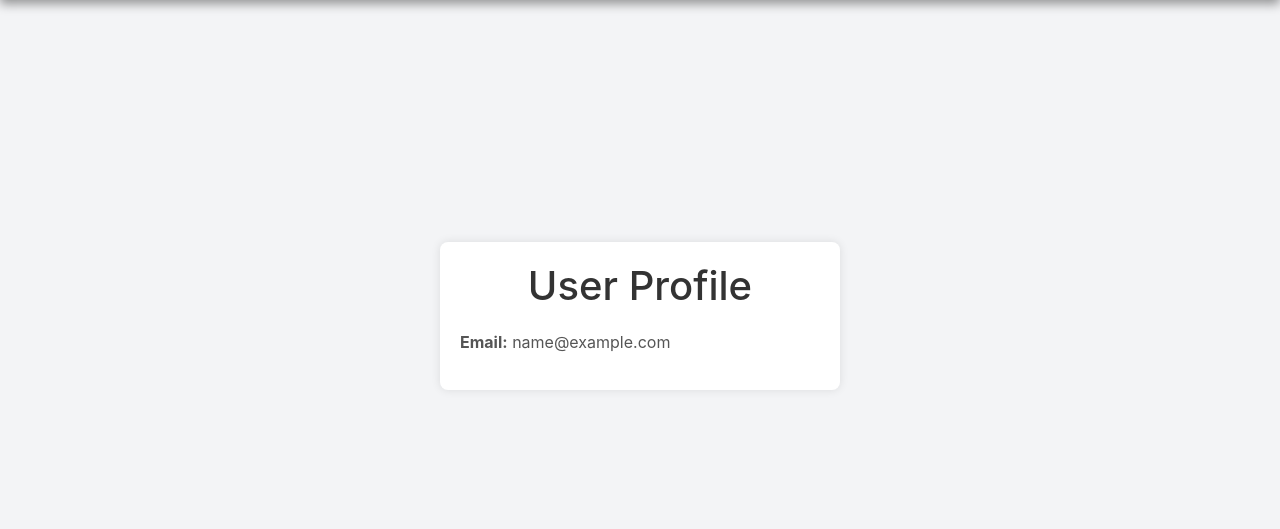
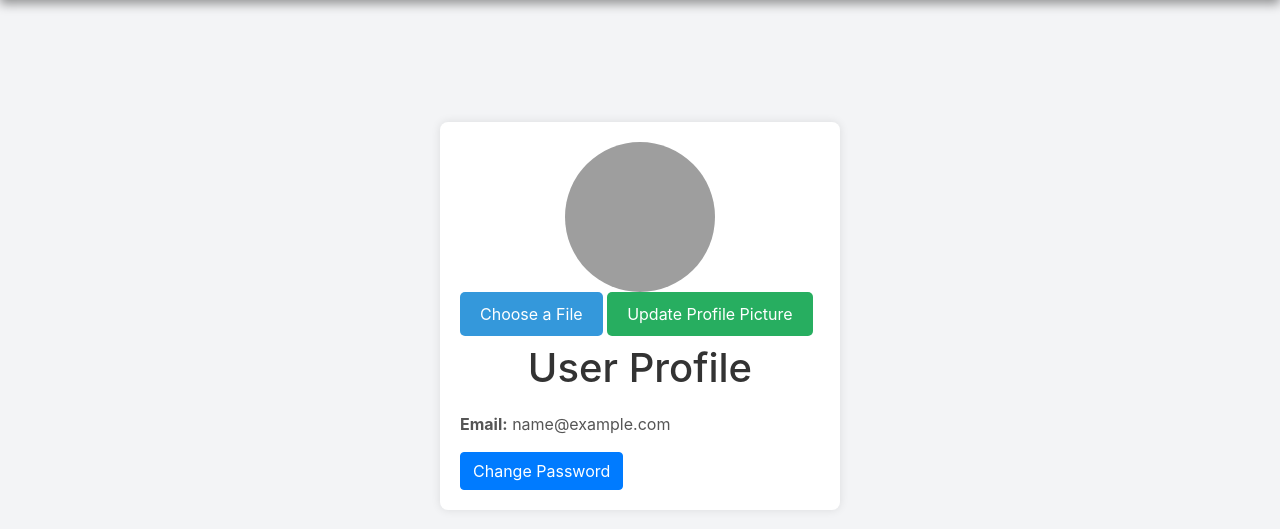
Before and after one commit to kukr/UniMarket-Place, a Flask app: template templates/profile.html in a window 1280 px wide. Shown: the part 84-613 px from the top of the page. Run offline with Flask 2, Linux system fonts and the light colour scheme; the template is opened without the code that fills it: most values are stand-ins (such as "Sample title", 1, 10 or a date in 2020); parts of the project's set-up code (start-up, migrations or seed data) failed here and were passed over; some libraries are stand-ins or nearby versions; grey boxes are pictures that could not be loaded.

Commit message:
fix negotiate logic, profile in progress

```diff
--- a/app.py
+++ b/app.py
@@ -7,12 +7,15 @@ from fire_base_config import *
 from aws_config import *
 from datetime import datetime
 import base64
+import os
 
 import uuid
-
 # Initialize Flask app
 app = Flask(__name__)
 app.config['SECRET_KEY'] = 'your_secret_key_here'  # Change this to a secret key
+
+UPLOAD_FOLDER = 'uploads'
+app.config['UPLOAD_FOLDER'] = UPLOAD_FOLDER
 
 #negotiation states
 OFFER_ACC = "OFFER_ACCEPTED"
@@ -221,11 +224,63 @@ def profile():
     user_email = session.get('user_email', None)
     if user_email:
         # If there's a user email in the session, pass it to the template
-        return render_template('profile.html', user_email=user_email)
+        profile_pic = db.child("users").child(encode_email(user_email)).child("profile_pic").get().val()
+        if not profile_pic:
+            profile_pic = 'static/images/Default_pfp.svg'
+        return render_template('profile.html', user_email=user_email, profile_pic=profile_pic)
     else:
         # If no user is logged in, redirect to login
         flash('Please log in to view this page.', 'warning')
         return redirect(url_for('login'))
+
+# Route to update the profile picture
+@app.route('/update_profile', methods=['POST'])
+def update_profile():
+    if not session.get('user_email', None):
+        return redirect(url_for('login'))
+
+    if 'profile_pic' not in request.files:
+        return redirect(url_for('profile'))
+
+
+    file = request.files['profile_pic']
+
+    if file.filename == '':
+        return redirect(url_for('profile'))
+
+    if file:
+        # Save the file locally
+        user_email = session.get('user_email', None)
+        filename = 'user_uploaded.jpg'
+        file_path = os.path.join(app.config['UPLOAD_FOLDER'], filename)
+        file.save(file_path)
+
+        # Upload the file to S3
+        filename = secure_filename(file.filename)
+        unique_filename = f"{uuid.uuid4()}_{filename}"
+
+        # Upload the file to S3
+        s3.upload_file(
+            file_path,
+            s3_bucket_name,
+            unique_filename
+            # ExtraArgs={'ACL': 'public-read'}  # Optional: Set ACL to public-read if you want the file to be publicly accessible
+        )
+        old_image = db.child("users").child(encode_email(user_email)).child("profile_pic").get().val()
+        if old_image:
+            object_key = old_image.split('/')[-1]
+            s3.delete_object(Bucket=s3_bucket_name, Key=object_key)
+        # Add the URL to the product data
+        image_url = f"https://{s3_bucket_name}.s3.amazonaws.com/{unique_filename}"
+        os.remove(file_path)  # Remove the local file after uploading
+
+        db.child("users").child(encode_email(user_email)).child("profile_pic").set(image_url)
+
+        # Return the updated profile picture URL
+        return redirect(url_for('profile'))
+
+
+    return redirect(url_for('profile'))
 
 
 @app.route('/user/<user_id>', methods=['GET'])
@@ -339,18 +394,19 @@ def negotiate(product_id):
     product = products_ref.child(product_id).get()
     try:
         seller_email = product.val()['seller_email']
+        buyer_email = request.form.get('buyer_email')
         offer_status = ""
         if user_email == seller_email:
             offer_status = SELLER
         else:
             offer_status = BUYER
-        offer_key = f"{product_id}_{encode_email(user_email)}"
+        offer_key = f"{product_id}_{encode_email(buyer_email)}"
         # Creating a dictionary representing the offer data
         offer_data = {
             'product_id': product_id,
             'seller_email': seller_email,
-            'buyer_email': user_email,
-            'timestamp': datetime.datetime.now().isoformat(),
+            'buyer_email': buyer_email,
+            'timestamp': datetime.now().isoformat(),
             'offer_price': request.form.get('offer_price'),
             'offer_status': offer_status,
         }
@@ -362,6 +418,7 @@ def negotiate(product_id):
         db.child('offers').child(offer_key).set(offer_data)
         return redirect(url_for('offers'))
     except Exception as e:
+        print(e)
         flash('Product not found.', 'danger')
         return redirect(url_for('offers'))
 
--- a/templates/profile.html
+++ b/templates/profile.html
@@ -1,9 +1,12 @@
 <!DOCTYPE html>
 <html lang="en">
+{% extends "base.html" %}
+{% block content %}
 <head>
     <meta charset="UTF-8">
     <meta name="viewport" content="width=device-width, initial-scale=1.0">
     <title>User Profile</title>
+    <link rel="stylesheet" href="https://stackpath.bootstrapcdn.com/bootstrap/4.5.2/css/bootstrap.min.css">
     <style>
         .profile-container {
             background: #fff;
@@ -18,6 +21,51 @@
             top: 50%;
             left: 50%;
             transform: translate(-50%, -50%);
+        }
+
+        .profile-picture {
+            width: 150px; /* Adjust the width as needed */
+            height: 150px; /* Adjust the height as needed */
+            border-radius: 50%;
+            object-fit: cover;
+            margin-bottom: 10px;
+            margin: auto;
+        }
+
+        #file-input {
+        display: none;
+        }
+
+        .custom-file-upload {
+        display: inline-block;
+        padding: 10px 20px;
+        font-size: 16px;
+        background-color: #3498db;
+        color: #fff;
+        border: none;
+        border-radius: 5px;
+        cursor: pointer;
+        transition: background-color 0.3s ease;
+        }
+
+        .custom-file-upload:hover {
+        background-color: #2980b9;
+        }
+
+        .update-button {
+        display: inline-block;
+        padding: 10px 20px;
+        font-size: 16px;
+        background-color: #27ae60;
+        color: #fff;
+        border: none;
+        border-radius: 5px;
+        cursor: pointer;
+        transition: background-color 0.3s ease;
+        }
+
+        .update-button:hover {
+        background-color: #219d54;
         }
 
         h1 {
@@ -47,18 +95,97 @@
             }
         }
     </style>
+    <script src="https://code.jquery.com/jquery-3.5.1.slim.min.js"></script>
+    <script src="https://cdn.jsdelivr.net/npm/@popperjs/core@2.0.8/dist/umd/popper.min.js"></script>
+    <script src="https://stackpath.bootstrapcdn.com/bootstrap/4.5.2/js/bootstrap.min.js"></script>
 </head>
 <body>
-    {% extends "base.html" %}
-    {% block content %}
     <div class="profile-container">
+        <img class="profile-picture" src="{{ profile_pic }}" alt="Profile Picture">
+        <form action="/update_profile" method="post" enctype="multipart/form-data">
+            <label for="file-input" class="custom-file-upload">Choose a File</label>
+            <input type="file" id="file-input" name="profile_pic" accept="image/*">
+            <button type="submit" class="update-button">Update Profile Picture</button>
+        </form>
         <h1>User Profile</h1>
         <div class="user-info">
             <!-- Example user information -->
             <p><strong>Email:</strong> {{ user_email }}</p>
             <!-- Add more user details here -->
         </div>
+        <button type="button" class="btn btn-primary" data-toggle="modal" data-target="#updatePasswordModal">
+            Change Password
+        </button>
+    </div>
+    <div class="modal fade" id="updatePasswordModal" tabindex="-1" role="dialog" aria-labelledby="updatePasswordModalLabel" aria-hidden="true">
+        <div class="modal-dialog" role="document">
+            <div class="modal-content">
+                <div class="modal-header">
+                    <h5 class="modal-title" id="updatePasswordModalLabel">Change Password</h5>
+                    <button type="button" class="close" data-dismiss="modal" aria-label="Close">
+                        <span aria-hidden="true">&times;</span>
+                    </button>
+                </div>
+                <div class="modal-body">
+                    <!-- Password update form -->
+                    <form id="updatePasswordForm">
+                        <div class="form-group">
+                            <label for="currentPassword">Current Password</label>
+                            <input type="password" class="form-control" id="currentPassword" name="currentPassword" required>
+                        </div>
+                        <div class="form-group">
+                            <label for="newPassword">New Password</label>
+                            <input type="password" class="form-control" id="newPassword" name="newPassword" required>
+                        </div>
+                        <button type="submit" class="btn btn-primary">Update Password</button>
+                    </form>
+                </div>
+            </div>
+        </div>
     </div>
     {% endblock %}
+    <script>
+
+        document.getElementById('updatePasswordForm').addEventListener('submit', function (e) {
+            e.preventDefault();
+
+            // Get values from the form
+            var currentPassword = document.getElementById('currentPassword').value;
+            var newPassword = document.getElementById('newPassword').value;
+
+            // Add your AJAX logic here to send the current and new passwords to the server
+            // For example, you can use fetch or jQuery.ajax
+            fetch('/update_password', {
+                method: 'POST',
+                headers: {
+                    'Content-Type': 'application/x-www-form-urlencoded',
+                },
+                body: new URLSearchParams({
+                    'currentPassword': currentPassword,
+                    'newPassword': newPassword
+                }),
+            })
+            .then(response => response.json())
+            .then(data => {
+                // Handle the response from the server
+                if (data.success) {
+                    // Password update successful
+                    // Display a success message, you can customize this based on your UI
+                    alert('Password updated successfully');
+                } else {
+                    // Password update failed
+                    // Display an error message, you can customize this based on your UI
+                    alert('Password update failed. ' + data.error);
+                }
+            })
+            .catch(error => {
+                console.error('Error:', error);
+            })
+            .finally(() => {
+                // Close the modal
+                $('#updatePasswordModal').modal('hide');
+            });
+        });
+    </script>
 </body>
 </html>
```
Also changed, not shown: static/images/Default_pfp.svg (added), 2 other files.
